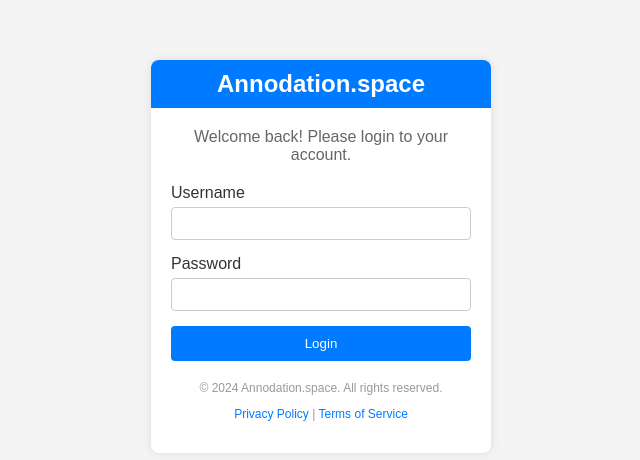
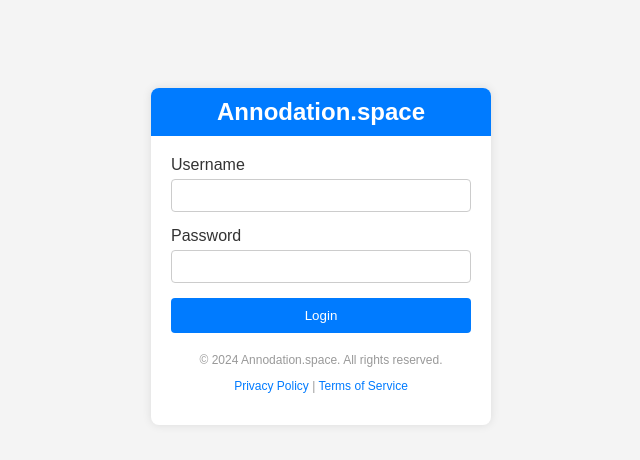
Before and after one commit to cwalrusc/annodation, a plain HTML site: page index.html in a window 1280 px wide. Shown: the part 144-604 px from the top of the page, without its empty margins (319-959 px from the left). Drawn offline with Linux system fonts and the light colour scheme.

Commit message:
Update index.html

```diff
--- a/index.html
+++ b/index.html
@@ -13,7 +13,7 @@
             <h1>Annodation.space</h1>
         </div>
         <div class="info">
-            <p>Welcome back! Please login to your account.</p>
+            <p></p>
         </div>
         <form>
             <div class="form-group">
```
